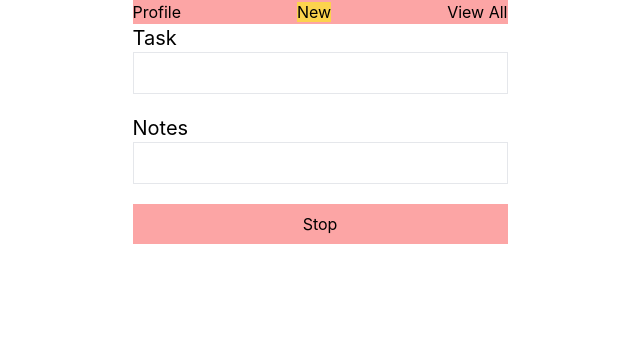
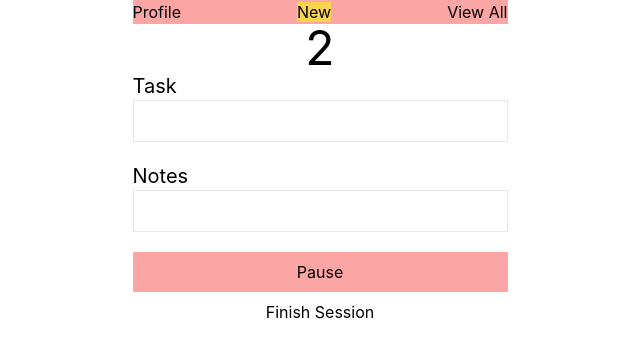
Before and after one commit to xchendo/flask-frontend, a React (Create React App) app: page / in a window 1280 px wide. Both pictures are taken after a click on the button "Start". Shown: the top 358 px of the page, without its empty margins (320-960 px from the left). Built offline with nearby package versions, Linux system fonts and the light colour scheme.

Commit message:
Add timer and submit support

```diff
--- a/src/components/CreateFlask.tsx
+++ b/src/components/CreateFlask.tsx
@@ -1,27 +1,70 @@
-import { useState } from "react";
+import { useEffect, useState } from "react";
+import Timer from "./Timer";
 
 function CreateFlask() {
 
-    // the hooks me boy
-    const [active, setActive] = useState<boolean>(false);
+    // the hooks me boyo
+
+    // start or stop the stopwatch
+    const [timerStarted, setTimer] = useState<boolean>(false);
+
+    // store the amount of time that has passed in seconds
+    const [timeElapsedInSeconds, setTimeElapsed] = useState<number>(0);
+
+    // form values
     const [task, setTask] = useState<string>('');
     const [notes, setNotes] = useState<string>('');
 
     const handleSubmit = (e: React.FormEvent) => {
         // stop the form from submitting
-        e. preventDefault();
+        e.preventDefault();
 
-        // update the state of the button
-        setActive(!active);
+        // stop the timer
+        setTimer(false);
 
-        // make some sort of api request here at some point
+        // record this session in the database
+        saveFlask();
+    }
+
+    // start or stop the timer
+    const handlePause = () => {
+        setTimer(!timerStarted);
+    }
+
+    // useEffect also functions as a componentDidMount, so as long as the setInterval
+    // is running we should keep adding a second to the timer
+    useEffect(() => {
+        // TODO: <Timer> | null isn't workng.. how to type for either the interval or null?
+        // we're going to store a setInterval in here when the timer is started
+        let timer: any = null;
+
+        if (timerStarted) {
+            timer = setInterval(() => {
+                setTimeElapsed(timeElapsedInSeconds + 1);
+            }, 1000);
+        } else if (!timerStarted) {
+            clearInterval(timer);
+        }
+        return () => clearInterval(timer);
+    }, [timerStarted, timeElapsedInSeconds]);
+
+    // compile the form data and submit to the backend
+    const saveFlask = () => {
+        const payload = {
+            task,
+            notes,
+            time: timeElapsedInSeconds
+        };
+        console.log('Todo: Hook up to backend');
+        console.log(payload);
     }
 
     // red for stop, green for start
-    const buttonColor = active ? 'bg-red-300' : 'bg-green-300';
+    const buttonColor = timerStarted ? 'bg-red-300' : 'bg-green-300';
 
     return (
         <>
+            <Timer time={timeElapsedInSeconds}/>
             <form className="flex flex-col" onSubmit={handleSubmit}>
                 <label className="text-xl">Task</label>
                     <input className="border py-2 px-3 mb-5" type="text"
@@ -31,9 +74,11 @@ function CreateFlask() {
                     <input className="border py-2 px-3 mb-5" type="text"
                         onChange={(e) => setNotes(e.target.value)}
                     />
-                <button type="submit" className={`${buttonColor} py-2`}>
-                    {active ? "Stop" : "Start"}
+                <button type="button" className={`${buttonColor} py-2`} onClick={handlePause}>
+                    {!timerStarted ? "Start" : "Pause"}
                 </button>
+                {/* Don't allow the saving of an empty session */}
+                {timeElapsedInSeconds > 0 && <button type="submit" className="py-2">Finish Session</button> }
             </form>
         </>
     );
--- /dev/null
+++ b/src/components/Timer.tsx
@@ -0,0 +1,15 @@
+// TODO: separate seconds into minutes and hours
+// hh:mm:ss
+function Timer({time}: TimerProps) {
+    return (
+        <div className='flex justify-center'>
+            <span className='text-5xl'>{time}</span>
+        </div>
+    )
+}
+
+interface TimerProps {
+    time: number
+};
+
+export default Timer;
```
